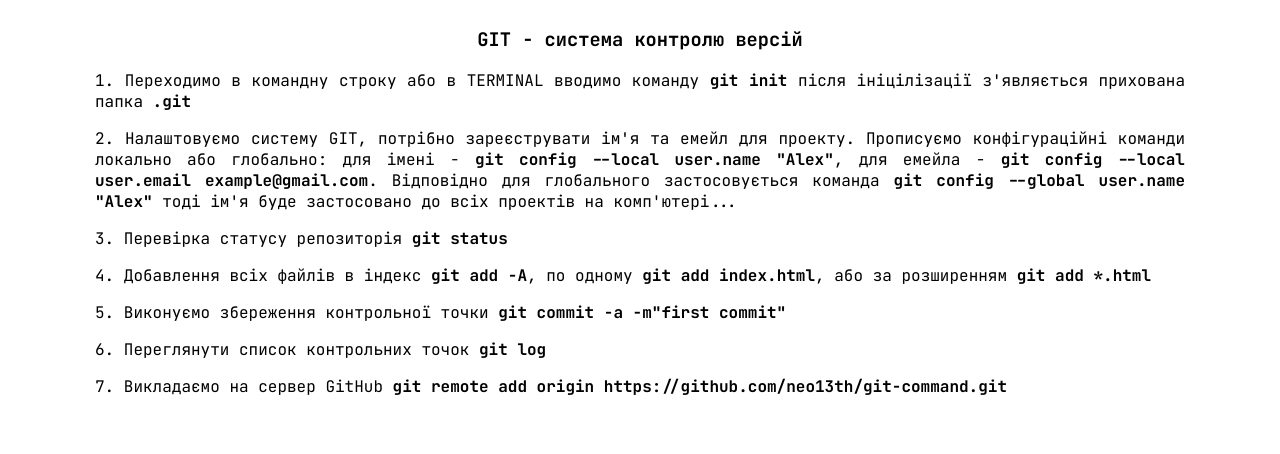
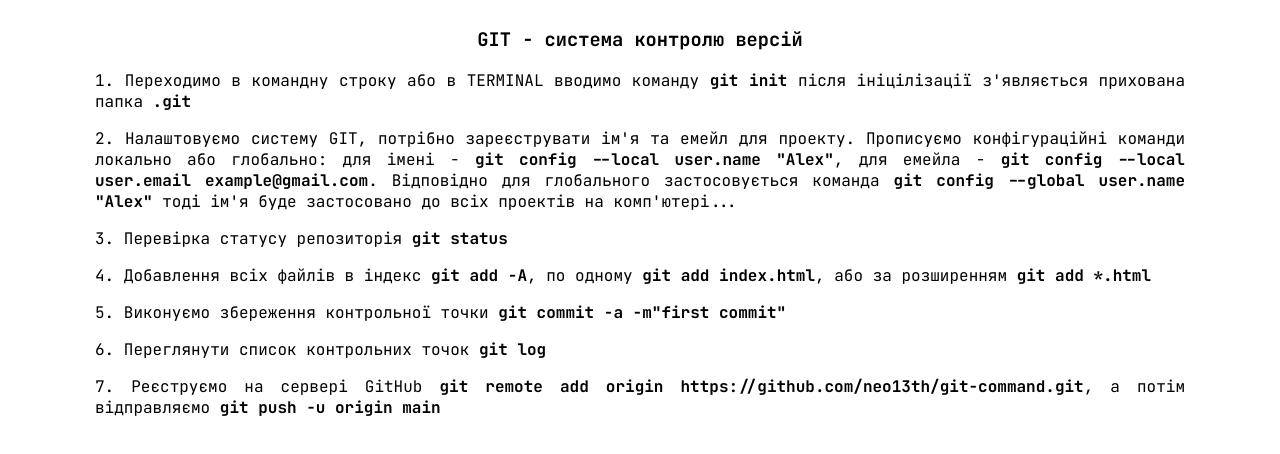
Before and after one commit to neo13th/git-command, a plain HTML site: page index.html in a window 1280 px wide. Drawn offline with Linux system fonts and the light colour scheme.

Commit message:
second commit

```diff
--- a/index.html
+++ b/index.html
@@ -16,7 +16,7 @@
             <p>4. Добавлення  всіх файлів в індекс <b>git add -A</b>, по одному <b>git add index.html</b>, або за розширенням <b>git add *.html</b></p>
             <p>5. Виконуємо збереження контрольної точки <b>git commit -a -m"first commit"</b></p>
             <p>6. Переглянути список контрольних точок <b>git log</b></p>
-            <p>7. Викладаємо на сервер GitHub <b>git remote add origin https://github.com/neo13th/git-command.git</b></p>
+            <p>7. Реєструємо на сервері GitHub <b>git remote add origin https://github.com/neo13th/git-command.git</b>, а потім відправляємо <b>git push -u origin main</b></p>
         </div>
     </div>
 </body>
```
